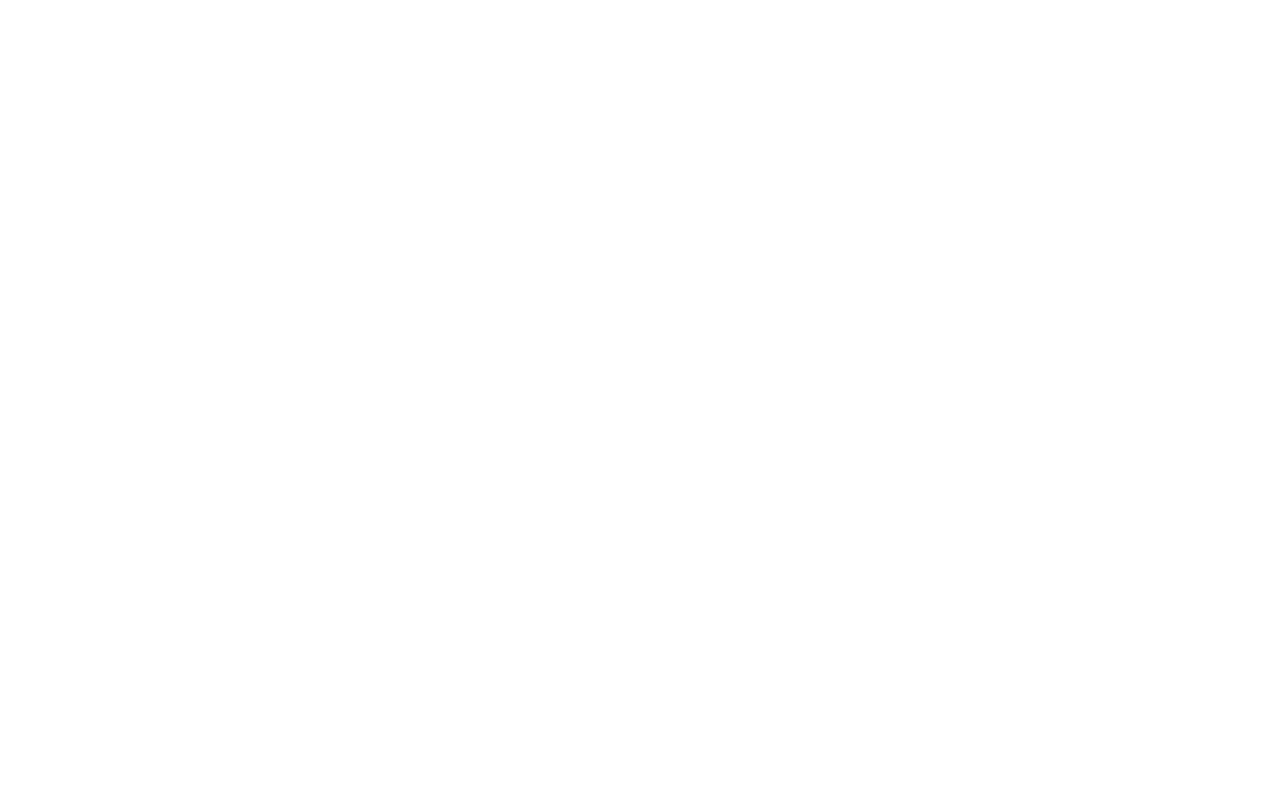
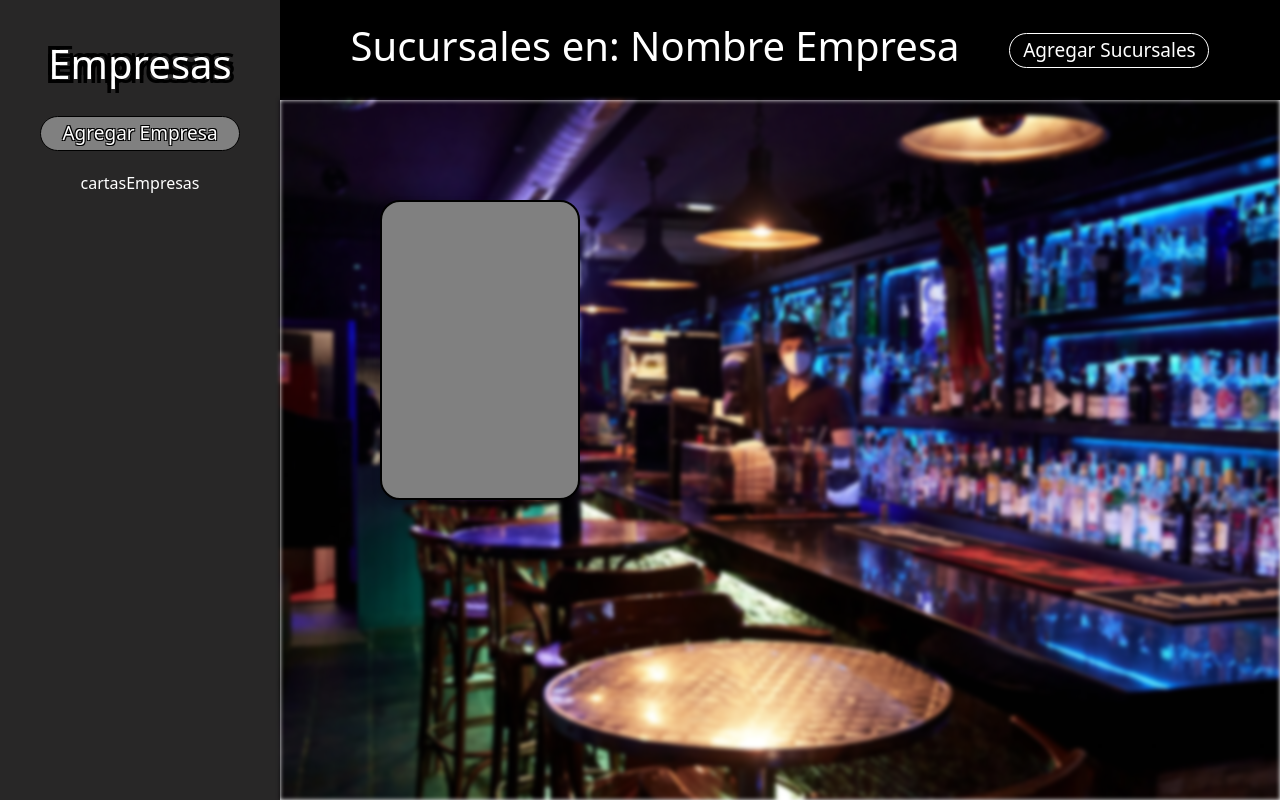
Before and after one commit to Vale-source/ProyectoFinalReact, a React (Vite) app in the folder ProyectoFinalReact/: page / in a window 1280 px wide. Built offline with nearby package versions, Linux system fonts and the light colour scheme.

Commit message:
adelantoMaquetado&Estilos

```diff
--- a/ProyectoFinalReact/index.html
+++ b/ProyectoFinalReact/index.html
@@ -5,10 +5,11 @@
     <link rel="icon" type="image/svg+xml" href="/vite.svg" />
     <meta name="viewport" content="width=device-width, initial-scale=1.0" />
     <link href="https://cdn.jsdelivr.net/npm/bootstrap@5.3.3/dist/css/bootstrap.min.css" rel="stylesheet" integrity="sha384-QWTKZyjpPEjISv5WaRU9OFeRpok6YctnYmDr5pNlyT2bRjXh0JMhjY6hW+ALEwIH" crossorigin="anonymous">
+    <link rel="stylesheet" href="./src/style.css">
     <title>Proyecto Final React</title>
   </head>
   <body>
     <div id="root"></div>
-    <script type="module" src="/src/main.tsx"></script>
+    <script type="module"  src="/src/main.tsx"></script>
   </body>
 </html>
--- a/ProyectoFinalReact/src/App.tsx
+++ b/ProyectoFinalReact/src/App.tsx
@@ -1,10 +1,15 @@
+import NavBar from "./components/NavBar";
+import CuerpoPrincipal from "./components/CuerpoPrincipal";
+import AsideEmpresa from "./components/AsideEmpresa";
 
 function App() {
   return (
-    <>
-
-    </>
-  )
+    <div className="parent">
+      <NavBar />
+      <CuerpoPrincipal />
+      <AsideEmpresa />
+    </div>
+  );
 }
 
-export default App
+export default App;
--- /dev/null
+++ b/ProyectoFinalReact/src/components/AsideEmpresa.tsx
@@ -0,0 +1,13 @@
+import React from 'react'
+
+const AsideEmpresa = () => {
+    return (
+        <div className='asideGeneral'>
+            <h1 className=''>Empresas</h1>
+            <button>Agregar Empresa</button>
+            <div>cartasEmpresas</div>
+        </div>
+    )
+}
+
+export default AsideEmpresa
--- /dev/null
+++ b/ProyectoFinalReact/src/components/CuerpoPrincipal.tsx
@@ -0,0 +1,14 @@
+import React from 'react'
+
+const CuerpoPrincipal = () => {
+    return (
+        <div className='cuerpoPrincipal'>
+            <div className="background-blur"></div>
+            <div className="content">
+                <div className='cartaSucursal'></div>
+            </div>
+        </div>
+    )
+}
+
+export default CuerpoPrincipal
--- /dev/null
+++ b/ProyectoFinalReact/src/components/NavBar.tsx
@@ -0,0 +1,12 @@
+import React from 'react'
+
+const NavBar = () => {
+    return (
+        <div className='NavBarGeneral'>
+            <h1>Sucursales en: Nombre Empresa</h1>
+            <button>Agregar Sucursales</button>
+        </div>
+    )
+}
+
+export default NavBar
--- /dev/null
+++ b/ProyectoFinalReact/src/style.css
@@ -0,0 +1,123 @@
+/* Estilos para el contenedor principal */
+.parent {
+    display: grid;
+    grid-template-columns: 0.5fr 1fr 1fr 1fr 1fr; /* Define las columnas de la cuadrícula */
+    grid-template-rows: 100px 2fr 1fr 1fr 1fr; /* Define las filas de la cuadrícula */
+    grid-column-gap: 0px; /* Espacio entre columnas */
+    grid-row-gap: 0px; /* Espacio entre filas */
+    width: 100vw; /* Ancho del contenedor */
+    height: 100vh; /* Alto del contenedor */
+    position: fixed; /* Fija el contenedor en la pantalla */
+    top: 0; /* Posición superior */
+    left: 0; /* Posición izquierda */
+    margin: 0; /* Sin margen */
+}
+
+/* Estilos para el aside general */
+.asideGeneral {
+    grid-area: 1 / 1 / 6 / 2; /* Área de la cuadrícula que ocupa */
+    display: flex; /* Usa flexbox para el contenido interno */
+    flex-direction: column; /* Dirección de los elementos internos */
+    gap: 10px; /* Espacio entre elementos internos */
+    background-color: rgb(40, 39, 39); /* Color de fondo */
+    color: white; /* Color del texto */
+    text-align: center; /* Alineación del texto */
+    padding: 40px; /* Relleno interno */
+}
+
+/* Estilos para los encabezados dentro del aside general */
+.asideGeneral h1 {
+    text-shadow:
+    4px 4px 0px black,
+    -4px -4px 0px black,
+    4px -4px 0px black,
+    -4px 4px 0px black; /* Sombra del texto */
+}
+
+/* Estilos para los botones dentro del aside general */
+.asideGeneral button {
+    border-radius: 30px; /* Bordes redondeados */
+    height: 35px; /* Altura del botón */
+    width: 200px; /* Ancho del botón */
+    border: 1px solid black; /* Borde del botón */
+    margin-top: 10px; /* Margen superior */
+    margin-bottom: 10px; /* Margen inferior */
+    background-color: gray; /* Color de fondo */
+    color: white; /* Color del texto */
+    font-size: 19px; /* Tamaño de la fuente */
+    text-shadow:
+    1px 1px 0px black,
+    -1px -1px 0px black,
+    1px -1px 0px black,
+    -1px 1px 0px black; /* Sombra del texto */
+}
+
+/* Estilos para la barra de navegación general */
+.NavBarGeneral {
+    grid-area: 1 / 2 / 2 / 6; /* Área de la cuadrícula que ocupa */
+    background-color: black; /* Color de fondo */
+    height: 100px; /* Altura de la barra */
+    display: flex; /* Usa flexbox para el contenido interno */
+    align-items: center; /* Alineación vertical de los elementos */
+    justify-content: center; /* Alineación horizontal de los elementos */
+    gap: 50px; /* Espacio entre elementos internos */
+}
+
+/* Estilos para los encabezados dentro de la barra de navegación */
+.NavBarGeneral h1 {
+    color: white; /* Color del texto */
+}
+
+/* Estilos para los botones dentro de la barra de navegación */
+.NavBarGeneral button {
+    border-radius: 30px; /* Bordes redondeados */
+    height: 35px; /* Altura del botón */
+    width: 200px; /* Ancho del botón */
+    border: 1px solid rgb(255, 255, 255); /* Borde del botón */
+    margin-top: 10px; /* Margen superior */
+    margin-bottom: 10px; /* Margen inferior */
+    background-color: black; /* Color de fondo */
+    color: white; /* Color del texto */
+    font-size: 19px; /* Tamaño de la fuente */
+}
+
+/* Estilos para el cuerpo principal */
+.cuerpoPrincipal {
+    grid-area: 2 / 2 / 6 / 6; /* Área de la cuadrícula que ocupa */
+    position: relative; /* Posición relativa */
+    height: 100%; /* Altura completa */
+}
+
+/* Estilos para el fondo desenfocado */
+.background-blur {
+    background-image: url('./img/ocio-nocturno-asturias-scaled.jpg.webp'); /* Imagen de fondo */
+    background-size: cover; /* Cubrir todo el contenedor */
+    background-position: center; /* Centrar la imagen */
+    background-repeat: no-repeat; /* No repetir la imagen */
+    filter: blur(2px); /* Aplicar desenfoque */
+    position: absolute; /* Posición absoluta */
+    top: 0; /* Posición superior */
+    left: 0; /* Posición izquierda */
+    width: 100%; /* Ancho completo */
+    height: 100%; /* Altura completa */
+    z-index: 1; /* Nivel de apilamiento */
+}
+
+/* Estilos para el contenido */
+.content {
+    position: relative; /* Posición relativa */
+    z-index: 2; /* Nivel de apilamiento */
+    display: flex; /* Usa flexbox para el contenido interno */
+    text-align: center; /* Alineación del texto */
+}
+
+/* Estilos para la carta de sucursal */
+.cartaSucursal {
+    height: 300px; /* Altura de la carta */
+    width: 200px; /* Ancho de la carta */
+    margin: 100px; /* Margen alrededor de la carta */
+    background-color: gray; /* Color de fondo */
+    border-radius: 20px; /* Bordes redondeados */
+    border: 2px solid black; /* Borde de la carta */
+    box-shadow: 0 4px 8px rgba(0, 0, 0, 0.2); /* Sombra de la carta */
+}
```
Also changed, not shown: ProyectoFinalReact/src/img/ocio-nocturno-asturias-scaled.jpg.webp (added).
